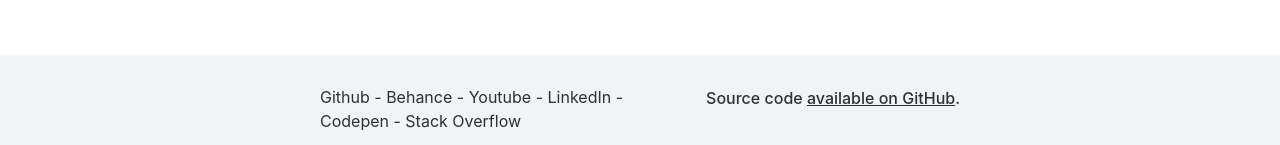
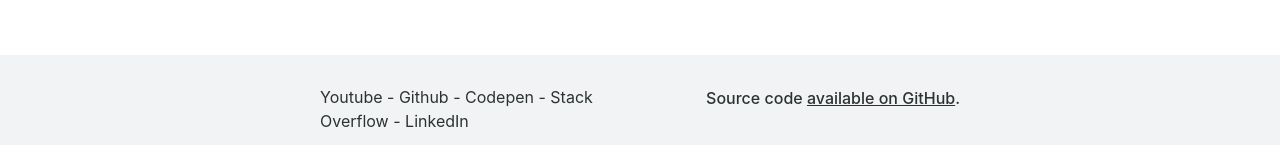
Before and after one commit to gurjotsinghdev/gurjotsinghdev, a Next.js app: page / in a window 1280 px wide. Shown: the part 1406-1551 px from the top of the page. Built offline with nearby package versions, Linux system fonts and the light colour scheme.

Commit message:
fix social links

```diff
--- a/components/footer.js
+++ b/components/footer.js
@@ -1,11 +1,17 @@
 import Head from 'next/head'
 import styles from '../styles/Footer.module.css'
 
-export default function Footer ( ) {
+export default function Footer() {
     return (
         <>
             <div className={styles.footer}>
-                <p className={styles.footerSocial}><a href="https://www.github.com/gurjotsinghdev">Github</a> - <a href="https://www.behance.net/gurjotsinghdev">Behance</a> - <a href="https://www.youtube.com/channel/UCO1olHpWErqOb9FWzGB8C6w">Youtube</a> - <a href="https://www.linkedin.com/in/gurjotsinghdev/">LinkedIn</a> - <a href="https://codepen.io/gurjotsinghdev/">Codepen</a> - <a href="https://stackoverflow.com/users/17474663/gurjot-singh">Stack Overflow</a> </p>
+                <p className={styles.footerSocial}>
+                    <a href="https://www.youtube.com/@gurjotsinghdev"> Youtube </a> -
+                    <a href="https://www.github.com/gurjotsinghdev"> Github </a> -
+                    <a href="https://codepen.io/gurjotsinghdev/"> Codepen </a> -
+                    <a href="https://stackoverflow.com/users/17474663/gurjot-singh"> Stack Overflow </a> -
+                    <a href="https://www.linkedin.com/in/gurjotsinghdev/"> LinkedIn </a> </p>
+
                 <p className={styles.footerText}>Source code&nbsp;<u><a href="https://github.com/gurjotsinghdev/gurjotsinghdev">available on GitHub</a></u>.</p>
 
             </div>
```
